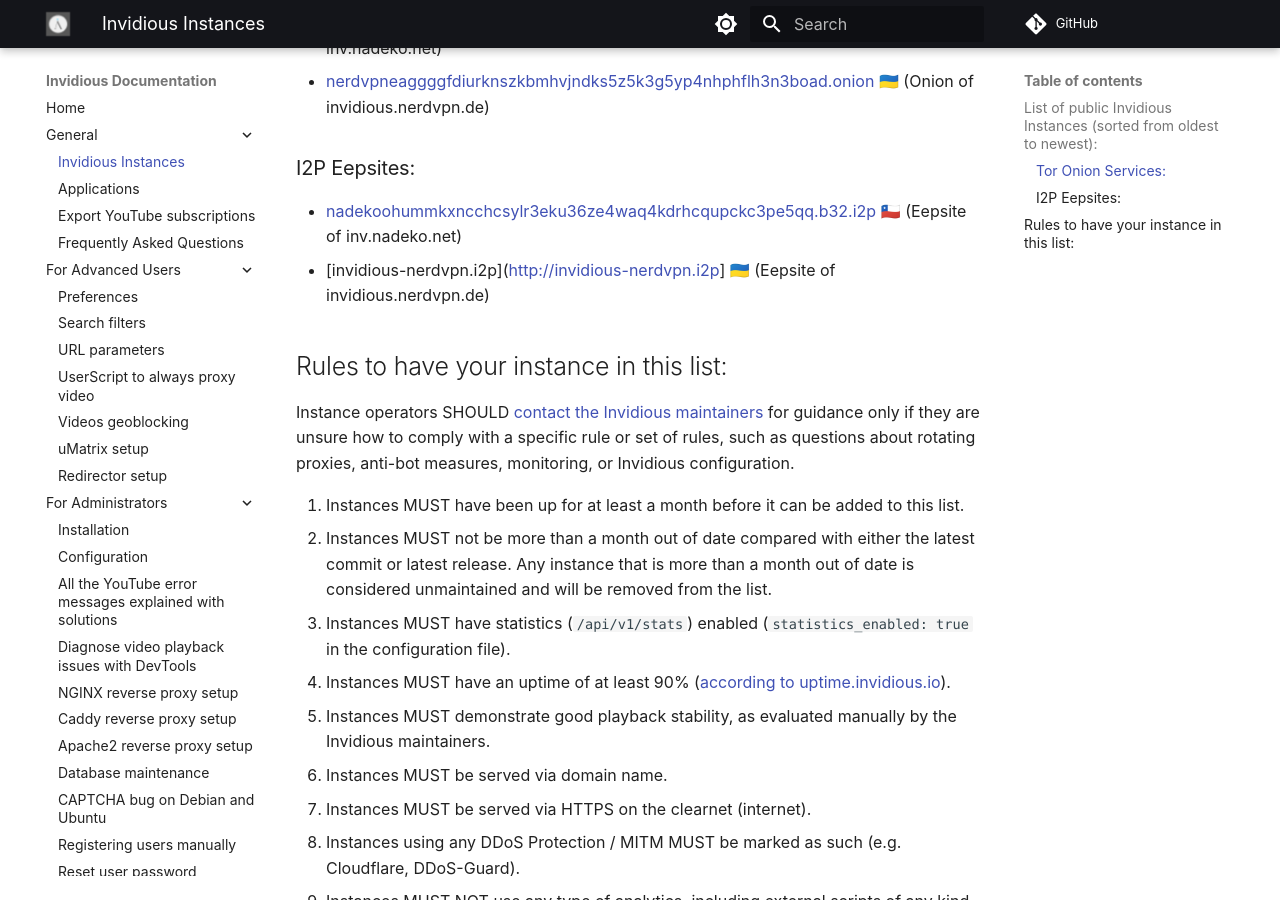
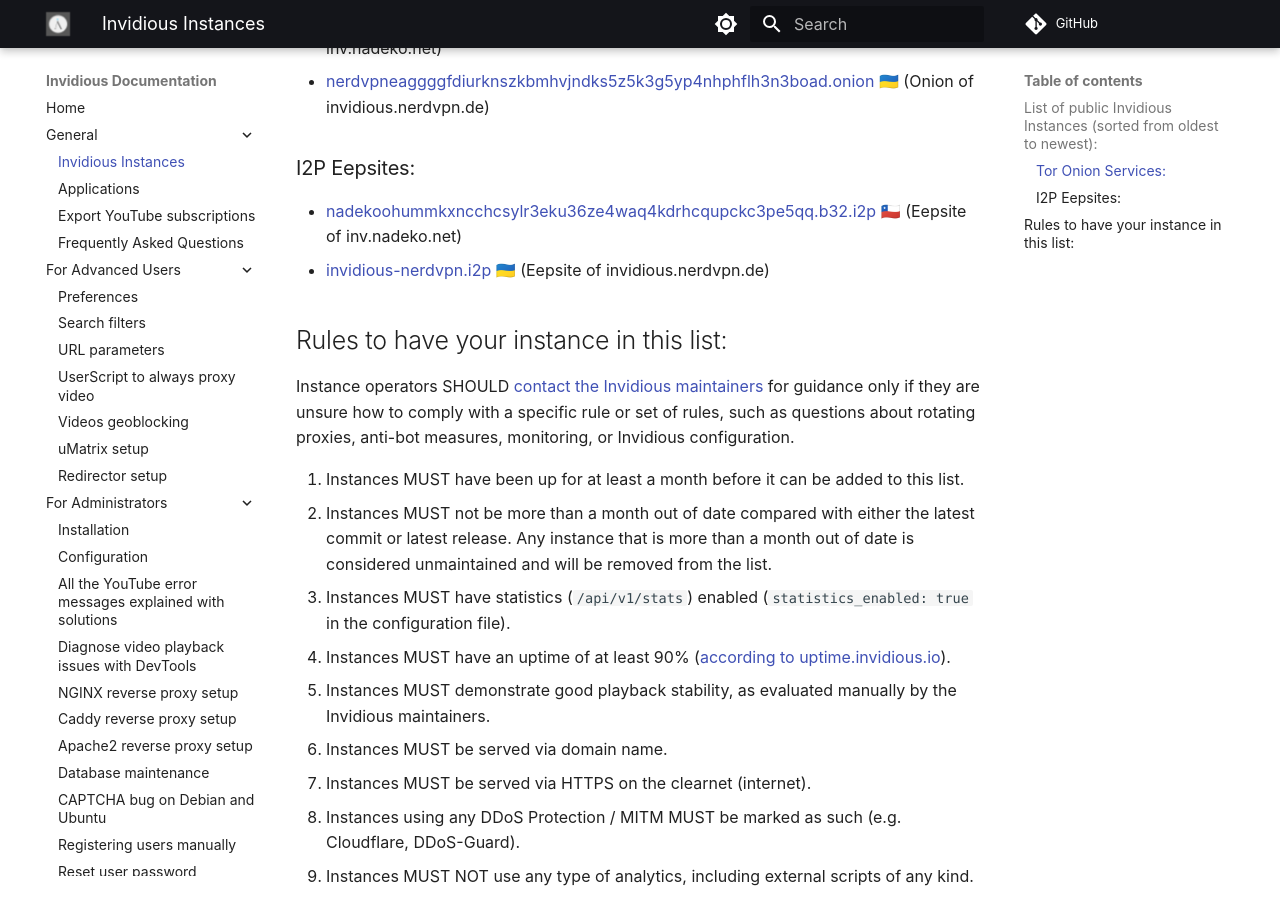
Before and after one commit to iv-org/documentation, an MkDocs documentation site: the page built from docs/instances.md, in a window 1280 px wide and 900 px high, scrolled down 719 px. Built offline with MkDocs 1.6.1 and Material for MkDocs 9.7.7, drawn with Linux system fonts in a browser that asks for light colours; comment, search, counter and statistics services are not loaded; some of the changed lines change nothing that is shown.

Commit message:
chore: fix typo markdown

```diff
--- a/docs/instances.md
+++ b/docs/instances.md
@@ -22,7 +22,7 @@
 ### I2P Eepsites:
 
 * [nadekoohummkxncchcsylr3eku36ze4waq4kdrhcqupckc3pe5qq.b32.i2p](http://nadekoohummkxncchcsylr3eku36ze4waq4kdrhcqupckc3pe5qq.b32.i2p) 🇨🇱 (Eepsite of inv.nadeko.net)
-* [invidious-nerdvpn.i2p](http://invidious-nerdvpn.i2p] 🇺🇦 (Eepsite of invidious.nerdvpn.de)
+* [invidious-nerdvpn.i2p](http://invidious-nerdvpn.i2p) 🇺🇦 (Eepsite of invidious.nerdvpn.de)
 
 ## Rules to have your instance in this list:
 
```
